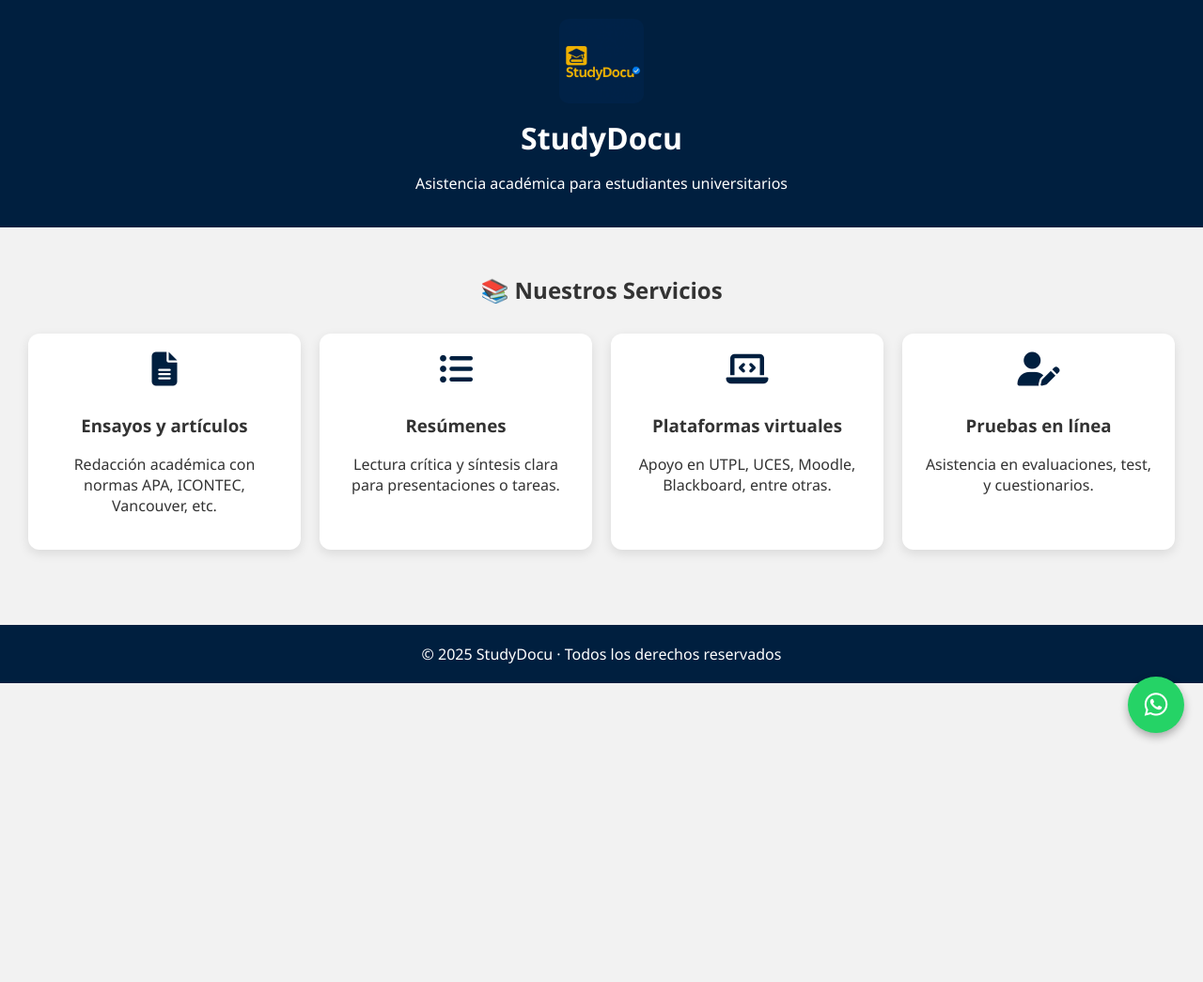
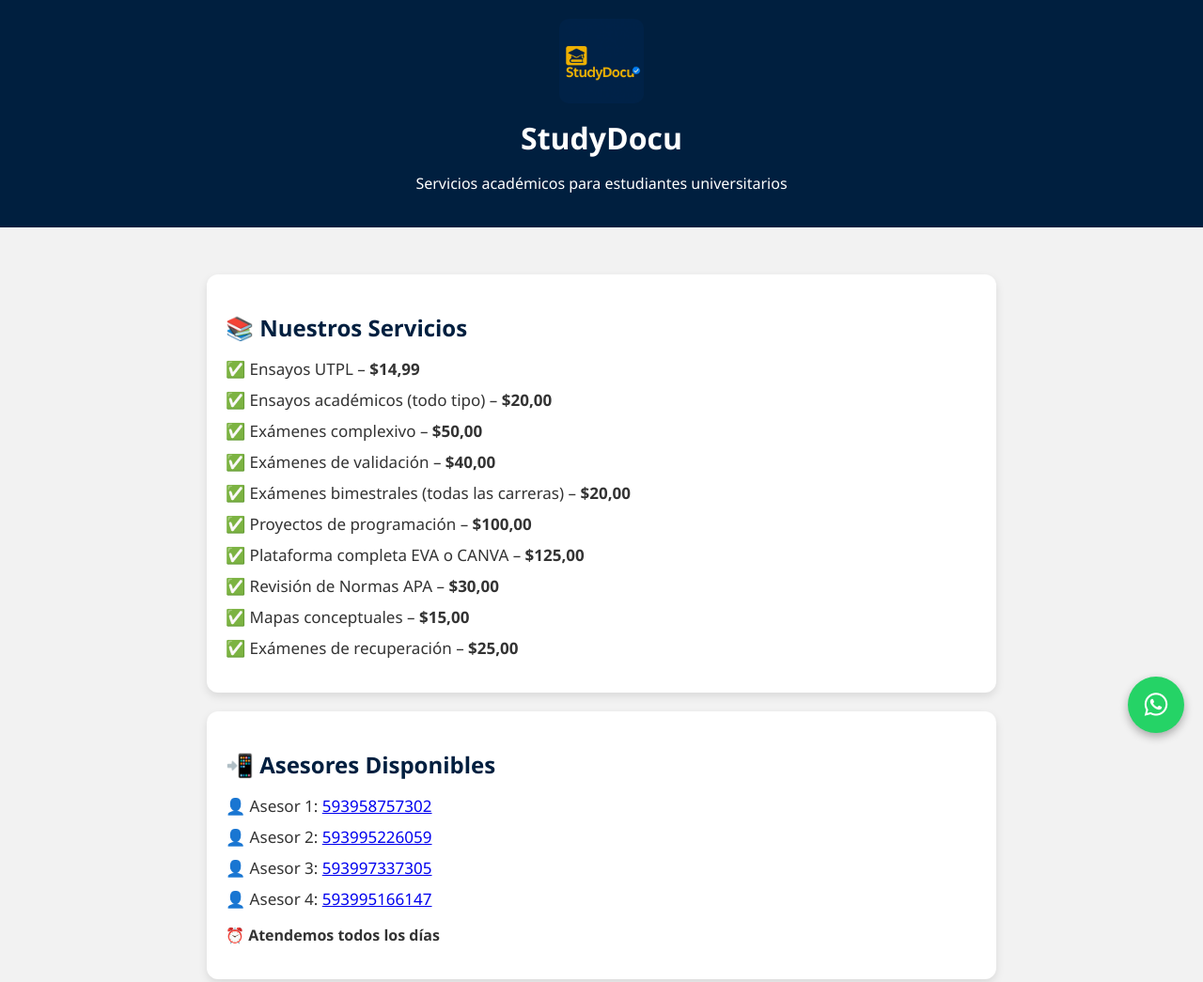
Before and after one commit to Jonatha2403/studydocu.github.io, a plain HTML site: page index.html in a window 1280 px wide. Shown: the top 1045 px of the page at 94% size. Before the commit the page ends 800 px from the top, so only its background shows below. Drawn offline with Linux system fonts and the light colour scheme.

Commit message:
📦 Agregado catálogo de servicios y asesores

```diff
--- a/index.html
+++ b/index.html
@@ -1,10 +1,10 @@
 <!DOCTYPE html>
 <html lang="es">
 <head>
-  <meta charset="UTF-8">
-  <meta name="viewport" content="width=device-width, initial-scale=1.0">
+  <meta charset="UTF-8" />
+  <meta name="viewport" content="width=device-width, initial-scale=1.0" />
   <title>StudyDocu - Servicios Académicos</title>
-  <link rel="stylesheet" href="https://cdnjs.cloudflare.com/ajax/libs/font-awesome/6.5.0/css/all.min.css">
+  <link rel="stylesheet" href="https://cdnjs.cloudflare.com/ajax/libs/font-awesome/6.5.0/css/all.min.css" />
   <style>
     body {
       margin: 0;
@@ -35,24 +35,29 @@
       text-align: center;
     }
 
-    .servicios {
-      display: grid;
-      grid-template-columns: repeat(auto-fit, minmax(240px, 1fr));
-      gap: 20px;
-      margin-top: 30px;
+    h2 {
+      color: #001f3f;
+      margin-bottom: 10px;
     }
 
-    .servicio {
+    .servicios, .asesores {
       background-color: white;
       border-radius: 12px;
-      box-shadow: 0 4px 12px rgba(0,0,0,0.1);
       padding: 20px;
+      margin: 20px auto;
+      max-width: 800px;
+      box-shadow: 0 4px 10px rgba(0,0,0,0.1);
+      text-align: left;
     }
 
-    .servicio i {
-      font-size: 36px;
-      color: #001f3f;
-      margin-bottom: 10px;
+    .servicios ul, .asesores ul {
+      list-style: none;
+      padding: 0;
+    }
+
+    .servicios li, .asesores li {
+      margin: 10px 0;
+      font-size: 17px;
     }
 
     .whatsapp-btn {
@@ -85,38 +90,41 @@
 <body>
 
   <header>
-    <img src="logo.jpeg" alt="Logo StudyDocu">
+    <img src="logo.jpeg" alt="Logo StudyDocu" />
     <h1>StudyDocu</h1>
-    <p>Asistencia académica para estudiantes universitarios</p>
+    <p>Servicios académicos para estudiantes universitarios</p>
   </header>
 
   <main>
-    <h2>📚 Nuestros Servicios</h2>
-    <div class="servicios">
-      <div class="servicio">
-        <i class="fas fa-file-alt"></i>
-        <h3>Ensayos y artículos</h3>
-        <p>Redacción académica con normas APA, ICONTEC, Vancouver, etc.</p>
-      </div>
-      <div class="servicio">
-        <i class="fas fa-list-ul"></i>
-        <h3>Resúmenes</h3>
-        <p>Lectura crítica y síntesis clara para presentaciones o tareas.</p>
-      </div>
-      <div class="servicio">
-        <i class="fas fa-laptop-code"></i>
-        <h3>Plataformas virtuales</h3>
-        <p>Apoyo en UTPL, UCES, Moodle, Blackboard, entre otras.</p>
-      </div>
-      <div class="servicio">
-        <i class="fas fa-user-edit"></i>
-        <h3>Pruebas en línea</h3>
-        <p>Asistencia en evaluaciones, test, y cuestionarios.</p>
-      </div>
-    </div>
+    <section class="servicios">
+      <h2>📚 Nuestros Servicios</h2>
+      <ul>
+        <li>✅ Ensayos UTPL – <strong>$14,99</strong></li>
+        <li>✅ Ensayos académicos (todo tipo) – <strong>$20,00</strong></li>
+        <li>✅ Exámenes complexivo – <strong>$50,00</strong></li>
+        <li>✅ Exámenes de validación – <strong>$40,00</strong></li>
+        <li>✅ Exámenes bimestrales (todas las carreras) – <strong>$20,00</strong></li>
+        <li>✅ Proyectos de programación – <strong>$100,00</strong></li>
+        <li>✅ Plataforma completa EVA o CANVA – <strong>$125,00</strong></li>
+        <li>✅ Revisión de Normas APA – <strong>$30,00</strong></li>
+        <li>✅ Mapas conceptuales – <strong>$15,00</strong></li>
+        <li>✅ Exámenes de recuperación – <strong>$25,00</strong></li>
+      </ul>
+    </section>
+
+    <section class="asesores">
+      <h2>📲 Asesores Disponibles</h2>
+      <ul>
+        <li>👤 Asesor 1: <a href="https://wa.me/593958757302" target="_blank">593958757302</a></li>
+        <li>👤 Asesor 2: <a href="https://wa.me/593995226059" target="_blank">593995226059</a></li>
+        <li>👤 Asesor 3: <a href="https://wa.me/593997337305" target="_blank">593997337305</a></li>
+        <li>👤 Asesor 4: <a href="https://wa.me/593995166147" target="_blank">593995166147</a></li>
+      </ul>
+      <p><strong>⏰ Atendemos todos los días</strong></p>
+    </section>
   </main>
 
-  <a class="whatsapp-btn" href="https://wa.me/593958757302" target="_blank" title="Chatea con nosotros por WhatsApp">
+  <a class="whatsapp-btn" href="https://wa.me/593958757302" target="_blank" title="Escríbenos por WhatsApp">
     <i class="fab fa-whatsapp"></i>
   </a>
 
```
Also changed, not shown: 1 other file.
